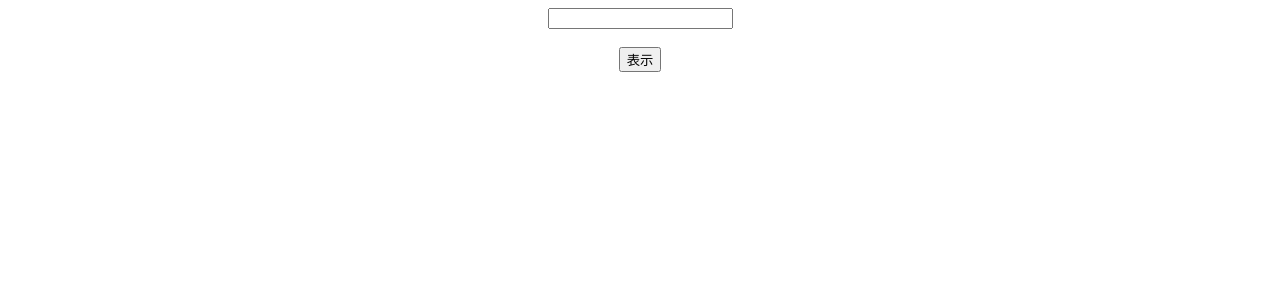
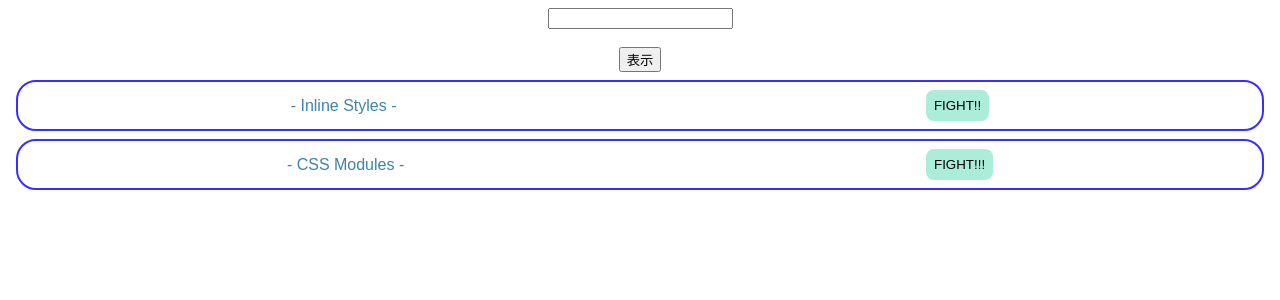
Before and after one commit to takumines/react-sample-app, a React (Create React App) app: page / in a window 1280 px wide. Shown: the top 300 px of the page. Built offline with nearby package versions, Linux system fonts and the light colour scheme.

Commit message:
style css modules

```diff
--- a/package.json
+++ b/package.json
@@ -3,9 +3,7 @@
   "version": "0.1.0",
   "private": true,
   "dependencies": {
-    "@testing-library/jest-dom": "^5.16.2",
-    "@testing-library/react": "^11.2.7",
-    "@testing-library/user-event": "^12.8.3",
+    "node-sass": "^7.0.1",
     "react": "^17.0.2",
     "react-dom": "^17.0.2",
     "react-scripts": "5.0.0",
--- a/src/App.js
+++ b/src/App.js
@@ -1,6 +1,8 @@
 import "./styles.css";
 import { useState, useCallback } from "react";
 import { ChildArea } from "./ChildArea";
+import { InlineStyle } from "./components/InlineStyle";
+import { CssModules } from "./components/CssModules";
 
 export default function App() {
   const [text, setText] = useState("");
@@ -17,6 +19,8 @@
       <br/>
       <button onClick={onClickOpen}>表示</button>
       <ChildArea open={open} onClickClose={onClickClose}/>
+      <InlineStyle />
+      <CssModules />
     </div>
   );
 }
--- /dev/null
+++ b/src/components/CssModules.jsx
@@ -0,0 +1,10 @@
+import classes from "./CssModules.module.scss";
+
+export const CssModules = () => {
+  return (
+    <div className={classes.container}>
+      <p className={classes.title}>- CSS Modules -</p>
+      <button className={classes.button}>FIGHT!!!</button>
+    </div>
+  );
+};
--- /dev/null
+++ b/src/components/CssModules.module.scss
@@ -0,0 +1,26 @@
+.container {
+  border: solid 2px #392eff;
+  border-radius: 20px;
+  padding: 8px;
+  margin: 8px;
+  display: flex;
+  justify-content: space-around;
+  align-items: center;
+}
+
+.title {
+  margin: 0;
+  color: #3d84a8;
+}
+
+.button {
+  background-color: #abedd8;
+  border: none;
+  padding: 8px;
+  border-radius: 8px;
+  &:hover {
+    background-color: #46cdcf;
+    color: #fff;
+    cursor: pointer;
+  }
+}
--- /dev/null
+++ b/src/components/InlineStyle.jsx
@@ -0,0 +1,28 @@
+export const InlineStyle = () => {
+  const containerStyle = {
+    border: "solid 2px #392eff",
+    borderRadius: "20px",
+    padding: "8px",
+    margin: "8px",
+    display: "flex",
+    justifyContent: "space-around",
+    alignItems: "center",
+  };
+  const titleStyle = {
+    margin: 0,
+    color: "#3d84a8",
+  };
+  const buttonStyle = {
+    backgroundColor: "#abedd8",
+    border: "none",
+    padding: "8px",
+    borderRadius: "8px",
+  };
+
+  return (
+    <div style={containerStyle}>
+      <p style={titleStyle}>- Inline Styles -</p>
+      <button style={buttonStyle}>FIGHT!!</button>
+    </div>
+  );
+};
```
Also changed, not shown: 1 other file (tests, documents, lock files or other folders).
